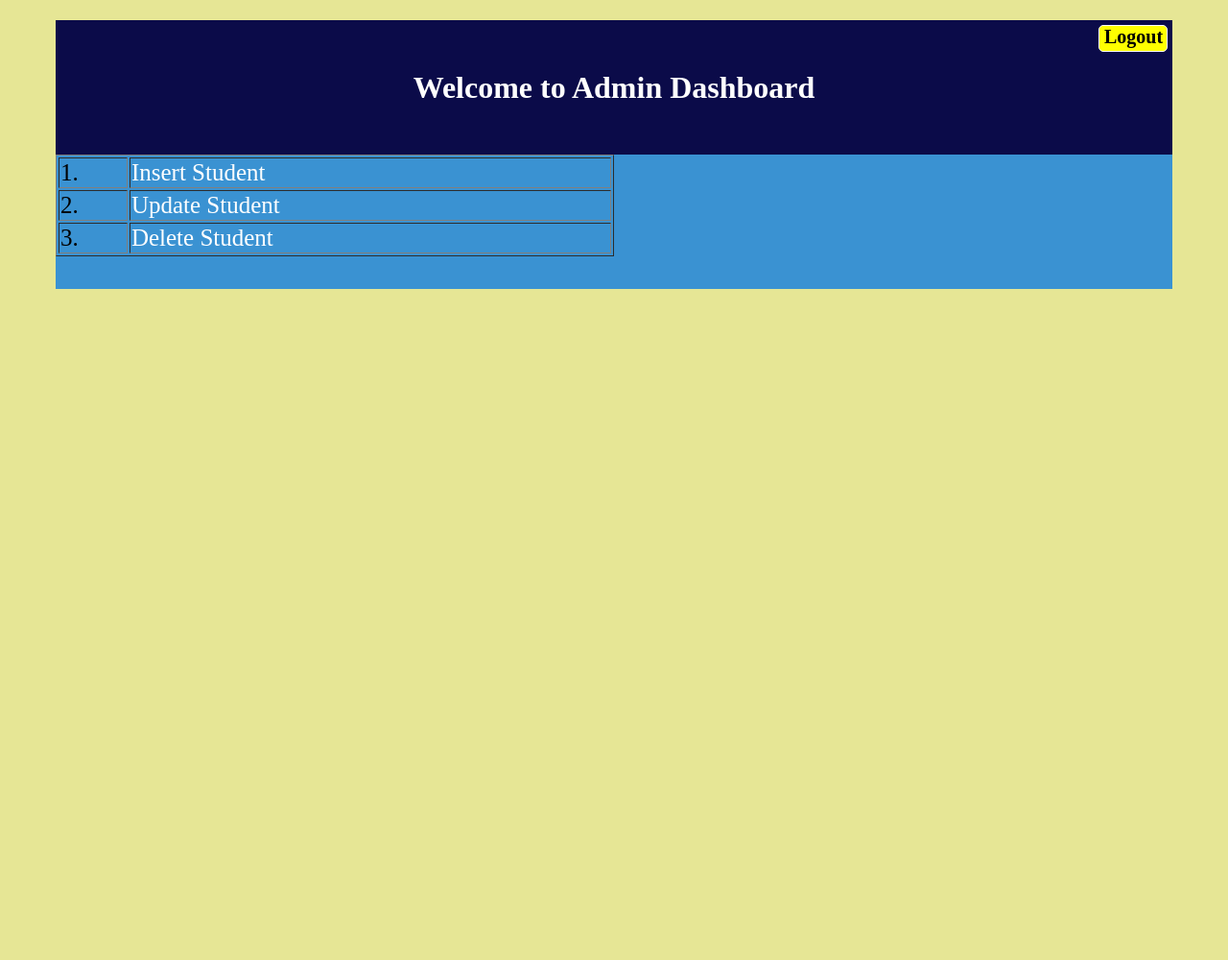
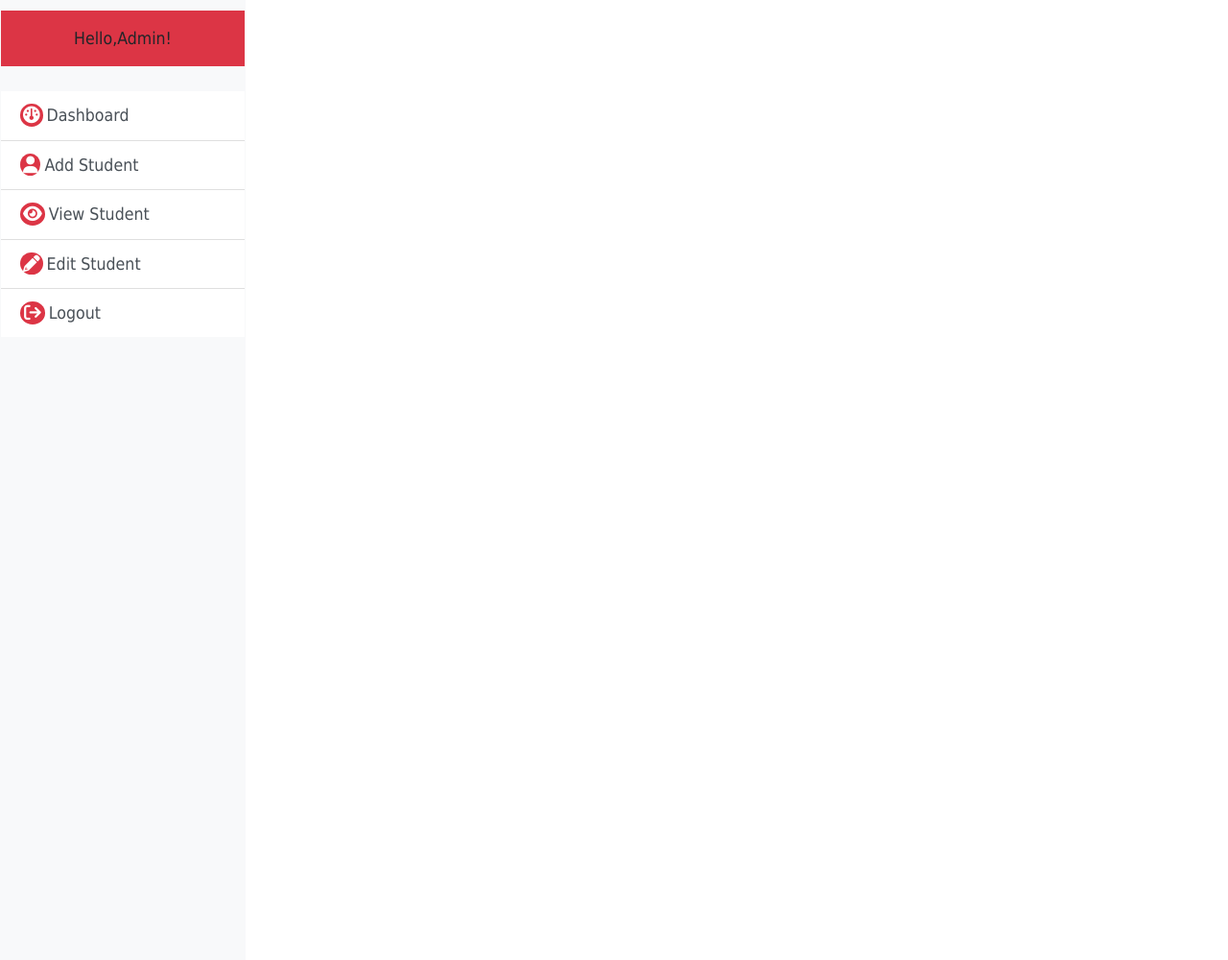
Before and after one commit to phuthuy44/Student-Management-, a PHP site: page /admin/dashboard.php in a window 1280 px wide. Shown: the whole page at 96% size. Before the commit the page ends 301 px from the top, so only its background shows below. Run offline with PHP 8.4, Linux system fonts and the light colour scheme; the visitor is signed in with stand-in values (Sample User, id 1).

Commit message:
Done Sidebar for Admin

```diff
--- a/admin/dashboard.php
+++ b/admin/dashboard.php
@@ -11,39 +11,24 @@
 include_once "header.php";
 
 ?>
-<div class="admintitle">
-<h4><a href="../../Student-Management-/page/logout.php">Logout</a></h4>
-<h1>Welcome to Admin Dashboard</h1>
 
-</div>
-<div class="dashboard" >
-    <table border="1">
-        <tr>
-            <td>
-                1.
-            </td>
-            <td>
-                <a href="./addstudent.php">Insert Student</a>
-            </td>
-        </tr>
-        <tr>
-            <td>
-                2.
-            </td>
-            <td>
-                <a href="./updatestudent.php">Update Student</a>
-            </td>
-        </tr>
-        <tr>
-            <td>
-                3.
-            </td>
-            <td>
-                <a href="./deletestudent.php">Delete Student</a>
-            </td>
-        </tr>
-    </table>
-</div>
+<body>
+    <div class="d-flex" id="wrap">
+        <div class="sidebar bg-light border-light border">
+            <div class="sidebar-heading">
+                <p class="text-center bg-danger p-3">Hello,Admin!</p>
+            </div>
+            <ul class="listgroup list-group-flush">
+                <a href="" class="list-group-item list-group-item-action"><i class="fa fa-dashboard"></i>Dashboard</a>
+                <a href="" class="list-group-item list-group-item-action"><i class="fa fa-user"></i>Add Student</a>
+                <a href="" class="list-group-item list-group-item-action"><i class="fa fa-eye"></i>View Student</a>
+                <a href="" class="list-group-item list-group-item-action"><i class="fa fa-pencil"></i>Edit Student</a>
+                <a href="" class="list-group-item list-group-item-action"><i class="fa fa-sign-out"></i>Logout</a>
+
+            </ul>
+        </div>
+    </div>
+
 
 </body>
 </html>
--- a/admin/header.php
+++ b/admin/header.php
@@ -6,7 +6,16 @@
     <meta name="viewport" content="width=device-width, initial-scale=1.0">
     <title>Student Managerment System</title>
     <link rel="stylesheet" href="../../Student-Management-/css/css.css">
+        <!-- Latest compiled and minified CSS -->
+        <link rel="stylesheet" href="https://cdn.jsdelivr.net/npm/bootstrap@4.6.1/dist/css/bootstrap.min.css">
+        <link rel="stylesheet" href="https://cdnjs.cloudflare.com/ajax/libs/font-awesome/6.2.0/css/all.min.css">
+
+        <!-- jQuery library -->
+        <script src="https://cdn.jsdelivr.net/npm/jquery@3.6.0/dist/jquery.slim.min.js"></script>
+
+        <!-- Popper JS -->
+        <script src="https://cdn.jsdelivr.net/npm/popper.js@1.16.1/dist/umd/popper.min.js"></script>
+
+        <!-- Latest compiled JavaScript -->
+        <script src="https://cdn.jsdelivr.net/npm/bootstrap@4.6.1/dist/js/bootstrap.bundle.min.js"></script>
 </head>
-
-</body>
-</html>
--- a/css/css.css
+++ b/css/css.css
@@ -1,56 +1,35 @@
-body{
-    background-color: #e6e695;
+*{
+    margin:0;
+    padding:0;
+    box-sizing: border-box;
+    font-family:tahoma ;
 }
-.admintitle{
-    background-color: rgb(11, 11, 73);
-    color:white;
-    margin-left:50px;
-    margin-right:50px;
-    height:140px;
-    position: relative;
+nav{
+    width:100%;
+    min-width: 0;
 }
-.admintitle h1{
-    text-align: center;
-    line-height: 140px;
-
+.sidebar{
+    margin:0;
+    border:6px solid black;
+    height:1000px;
+    width:16rem;
+    font-size:1.1rem;
+    transition: all 0.5s ease;
 }
-.admintitle h4{
-    float:right;
-    margin:0;
-    position: absolute;
-    top:5px;
-    right:5px;
-    height:18%;
-    border: 1px solid white;
-    background:yellow;
-    border-radius: 5px;
-    width:70px;
-
+.sidebar a:hover{
+   padding-left: 5px;
+    transition: all 0.3s ease;
+    background-color: #dc3545;
+    color: white;
 }
-.admintitle h4 a{
-    text-decoration: none;
-    color:black;
-    font-size: 20px;
-    z-index:1;
-    text-align: center;
-    margin-left:5px;
-
-}.admintitle h4:hover {
-    background-color: white;
+.sidebar-heading{
+    padding-top: 10px;
+    padding-bottom: 10px;
 }
-.dashboard{
-    background-color: rgba(21, 129, 224, 0.821);
-    margin-left:50px;
-    margin-right:50px;
-    height:140px;
-    font-size: 25px;
+.sidebar i{
+   color: white;
+   background: #dc3545 ;
+   border-radius: 50%;
+   padding:3px;
+   margin-right: 4px;
 }
-table{
-    width:50%;
-    align-items: center;
-
-}
-table tr td a{
-    text-decoration: none;
-    color:white;
-}
```
Also changed, not shown: page/login.php (+20 -4 lines).
